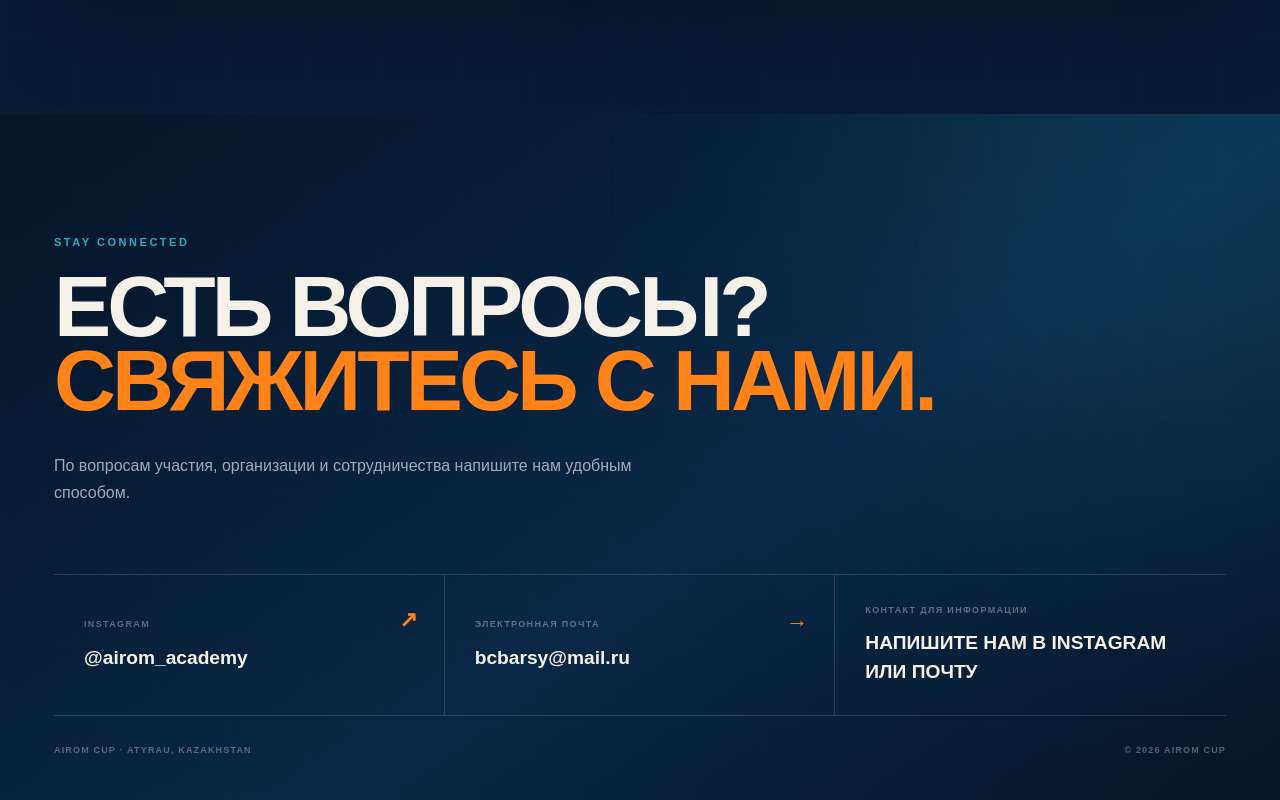
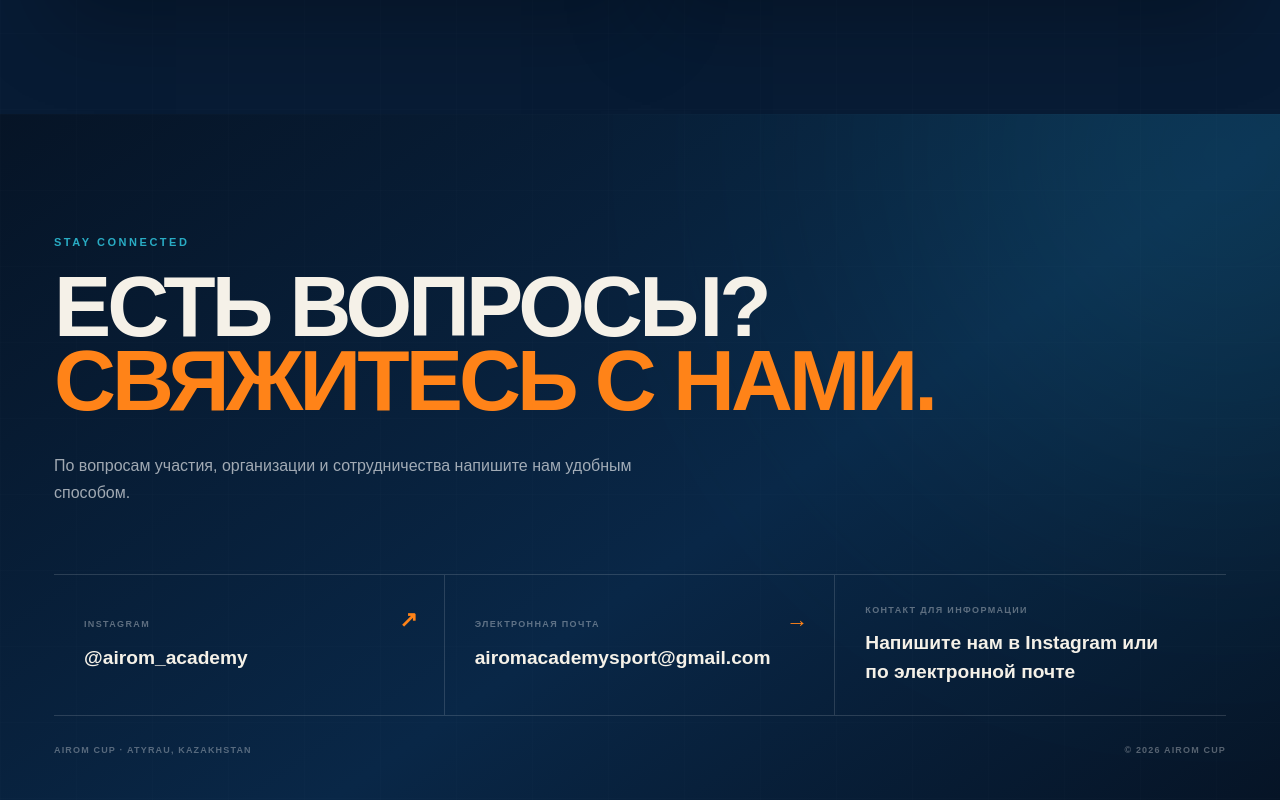
Before and after one commit to ewgftju/airom-cup, a Next.js app: page / in a window 1280 px wide. Shown: the part 3546-4346 px from the top of the page. Built offline with nearby package versions, Linux system fonts and the light colour scheme.

Commit message:
Обновлены контактный текст и электронная почта

```diff
--- a/src/components/sections/AboutMediaContact.tsx
+++ b/src/components/sections/AboutMediaContact.tsx
@@ -6,7 +6,7 @@ import { homeCopy } from "@/i18n/translations";
 import styles from "./AboutMediaContact.module.css";
 
 const instagramUrl = "https://www.instagram.com/airom_academy/";
-const email = "bcbarsy@mail.ru";
+const email = "airomacademysport@gmail.com";
 const pastVideos = [
   {
     url: "https://www.instagram.com/p/DZy7zvAoXou/",
--- a/src/i18n/translations.ts
+++ b/src/i18n/translations.ts
@@ -97,7 +97,7 @@ export const homeCopy = {
       instagram: "INSTAGRAM",
       email: "ЭЛЕКТРОННАЯ ПОЧТА",
       information: "КОНТАКТ ДЛЯ ИНФОРМАЦИИ",
-      informationValue: "НАПИШИТЕ НАМ В INSTAGRAM ИЛИ ПОЧТУ",
+      informationValue: "Напишите нам в Instagram или по электронной почте",
       copyright: "AIROM CUP · ATYRAU, KAZAKHSTAN",
     },
   },
@@ -189,7 +189,7 @@ export const homeCopy = {
       instagram: "INSTAGRAM",
       email: "ЭЛЕКТРОНДЫҚ ПОШТА",
       information: "АҚПАРАТ ҮШІН БАЙЛАНЫС",
-      informationValue: "INSTAGRAM НЕМЕСЕ ПОШТА АРҚЫЛЫ ЖАЗЫҢЫЗ",
+      informationValue: "Instagram немесе электрондық пошта арқылы жазыңыз",
       copyright: "AIROM CUP · АТЫРАУ, ҚАЗАҚСТАН",
     },
   },
@@ -281,7 +281,7 @@ export const homeCopy = {
       instagram: "INSTAGRAM",
       email: "EMAIL",
       information: "INFORMATION CONTACT",
-      informationValue: "MESSAGE US ON INSTAGRAM OR BY EMAIL",
+      informationValue: "Message us on Instagram or by email",
       copyright: "AIROM CUP · ATYRAU, KAZAKHSTAN",
     },
   },
```
